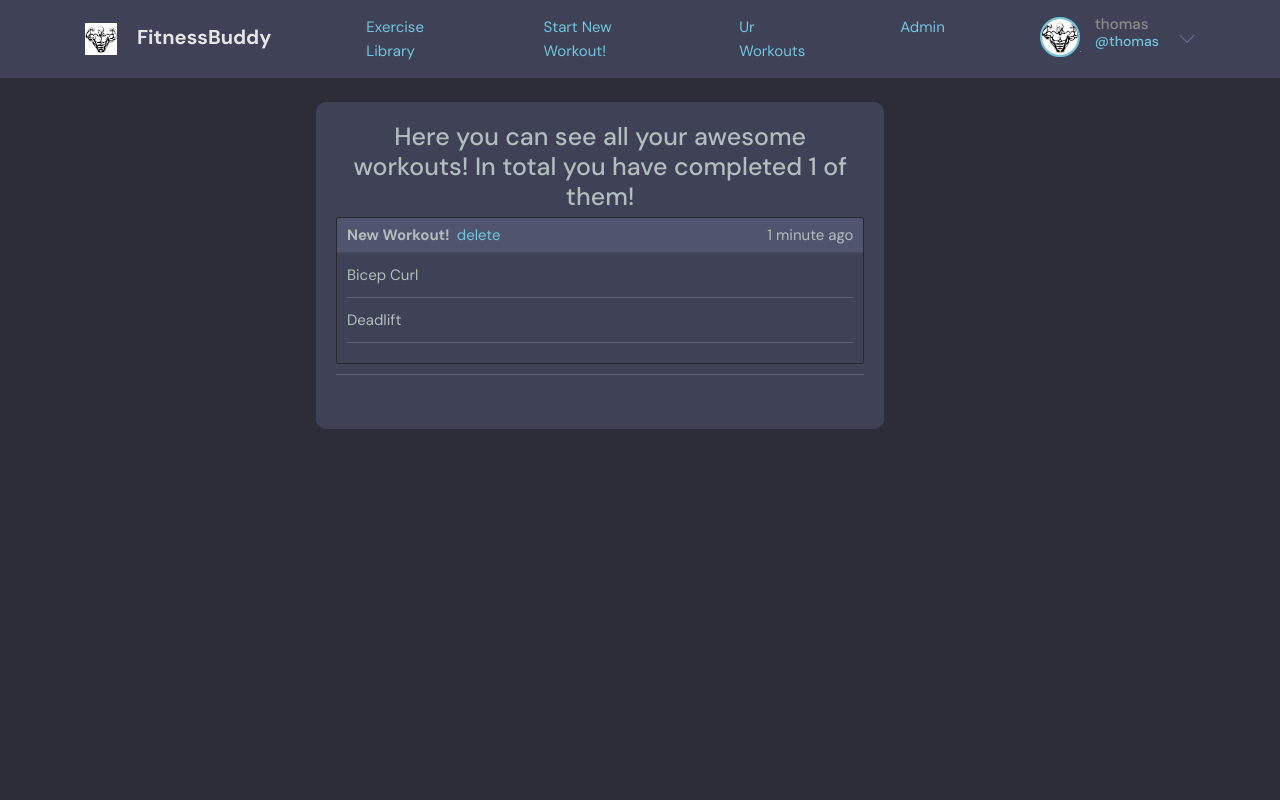
After one commit to ThomasvdHulst/FitnessBuddy_v2, a Django app: page /all-workouts in a window 1280 px wide. The commit adds this page. Run offline with Django 4.2, Linux system fonts and the light colour scheme; a user stored in the database is signed in; data comes from the database, SQL or seed files in the repository; both versions use the stored data as it was after the commit; parts of the project's set-up code (start-up, migrations or seed data) failed here and were passed over.

Commit message:
workouts changed

```diff
--- a/base/models.py
+++ b/base/models.py
@@ -38,6 +38,7 @@ class Workout(models.Model):
     exercise = models.ManyToManyField(Exercise)
     updated = models.DateTimeField(auto_now=True)
     created = models.DateTimeField(auto_now_add=True)
+    completed = models.CharField(max_length=5, default='NO')
 
     def __str__(self):
         return self.name
--- /dev/null
+++ b/base/templates/base/all_workouts.html
@@ -0,0 +1,52 @@
+{% extends 'main.html' %}
+
+{% block content %}
+<main class="layout layout--3">
+    <div class="container">
+        <div>
+
+        </div>
+
+        <div class="roomListRoom">
+            <div style="text-align:center ;">
+            <h1>Here you can see all your awesome workouts! In total you have completed {{workouts.count}} of them!</h1>
+            </div>
+
+            {% for workout in workouts %}
+                <div class="card mt-2">
+                    <div class="card-header">
+                        <div style="float:left ;">
+                            <strong>{{workout.name}} &nbsp; </strong>
+                        </div>
+                        <div style="float:left;">
+                            <a href="{% url 'delete-workout' workout.id %}"> delete </a>
+                        </div>
+                        <div style="float:right ;">
+                            {{workout.created|timesince}} ago
+                        </div>
+                    </div>
+                    <div class="card-body">
+                        {% for exercise in workout.exercise.all %}
+                        <div>
+                            <p>{{exercise.name}}</p>
+                        </div>
+                        <hr />
+                        {% endfor %}
+                    </div>
+                </div>
+                <hr><br />
+            {% empty %}
+                <br />
+                <div>
+                    <h3>You haven't completed any workouts yet! Start your first one <a href="{% url 'start-workout' %}">here</a>!</h3>
+                </div>
+            {% endfor %}
+        </div>
+
+        <div>
+
+        </div>
+    </div>
+</main>
+
+{% endblock %}
--- a/base/templates/base/exercise_library.html
+++ b/base/templates/base/exercise_library.html
@@ -31,7 +31,7 @@
                         <div class="card-header"><strong>{{exercise.name}}</strong></div>
                         <div class="card-body">
                             <div>
-                                <img class="image" src="{{ exercise.image.url }}" height="200px" width="200px"><br/>
+                                <img class="image" src="{{ exercise.image.url }}"><br/>
                             </div>
                             <div>
                                 <p>{{exercise.description}}</p>
--- a/base/templates/base/profile.html
+++ b/base/templates/base/profile.html
@@ -39,11 +39,10 @@
 
         {% include 'base/feed_component.html' %}
       </div>
-      <!-- Room List End -->
 
-      <!-- Activities Start -->
       {% include 'base/activity_component.html' %}
-      <!-- Activities End -->
+
+
     </div>
   </main>
 {% endblock %}
--- a/base/urls.py
+++ b/base/urls.py
@@ -23,5 +23,8 @@ urlpatterns = [
 
     path('exercise-library', views.exerciseLibrary, name="exercise-library"),
     path('start-workout', views.startWorkout, name="start-workout"),
-    path('workout', views.workout, name="workout")
+    path('workout', views.workout, name="workout"),
+    path('workout-completed', views.workoutCompleted, name="workout-completed"),
+    path('all-workouts', views.allWorkouts, name="all-workouts"),
+    path('delete-workout/<str:pk>/', views.deleteWorkout, name="delete-workout"),
 ]
--- a/base/views.py
+++ b/base/views.py
@@ -1,3 +1,4 @@
+from multiprocessing import context
 from django.shortcuts import render, redirect
 from django.http import HttpResponse
 from django.contrib import messages
@@ -210,7 +211,8 @@ def exerciseLibrary(request):
 @login_required(login_url='login')
 def startWorkout(request):
     if request.method =='POST':
-        workout = Workout(user=request.user)
+        workoutname = request.POST.get('workoutname') if request.POST.get('workoutname') != None else ''
+        workout = Workout(user=request.user, name=workoutname)
         workout.save()
         return redirect('workout')
 
@@ -220,22 +222,71 @@ def startWorkout(request):
 @login_required(login_url='login')
 def workout(request):
     workout = Workout.objects.filter(user=request.user).last()
-    workoutStarted = 'NO'
+    exercises = Exercise.objects.all()
+    currentExercises = workout.exercise.all()
 
-    workoutnamebtn = request.POST.get('workoutname')
-    addexercisebtn = request.POST.get('addexercisebtn')
     cancelbtn = request.POST.get('cancelbtn')
+    addNewExercisebtn = request.POST.get('addNewExercisebtn')
+    completebtn = request.POST.get('completebtn')
 
-    if workoutnamebtn != None:
-        workoutname = request.POST.get('workoutname') if request.POST.get('workoutname') != None else ''
-        workout.name = workoutname
-        workout.save()
-        workoutStarted = 'YES'
-
-    elif cancelbtn != None:
-        print('test')
+    if cancelbtn != None:
         workout.delete()
         return redirect('home')
 
-    context = {'workout':workout, 'workoutStarted':workoutStarted}
+    elif addNewExercisebtn != None:
+        exerciseChosen = Exercise.objects.filter(id=addNewExercisebtn).first()
+        workout.exercise.add(exerciseChosen)
+        workout.save()
+        currentExercises = workout.exercise.all()
+
+    elif completebtn != None:
+        if workout.exercise.exists():
+            workout.completed = 'YES'
+            workout.save()
+            return redirect('workout-completed')
+
+        else:
+             messages.error(request, 'Please at a exercise before completing your workout.')
+
+    context = {'workout':workout, 'exercises':exercises, 'currentExercises':currentExercises}
     return render(request, 'base/workout.html', context)
+
+@login_required(login_url='login')
+def workoutCompleted(request):
+    workouts = Workout.objects.filter(
+        Q(user=request.user) &
+        Q(completed='YES')
+    )
+
+    lastWorkout = Workout.objects.filter(
+        Q(user__exact=request.user) &
+        Q(completed='YES')
+    ).last()
+    lastWorkoutExercises = lastWorkout.exercise.all()
+
+    numberOfWorkouts = workouts.count()
+
+    context = {'numberOfWorkouts':numberOfWorkouts, 'lastWorkoutExercises':lastWorkoutExercises}
+    return render(request, 'base/workout_completed', context)
+
+@login_required(login_url='login')
+def allWorkouts(request):
+    workouts = Workout.objects.filter(
+        Q(user=request.user) &
+        Q(completed='YES')
+    )
+
+    context = {'workouts':workouts}
+    return render(request, 'base/all_workouts.html', context)
+
+@login_required(login_url='login')
+def deleteWorkout(request, pk):
+    workout = Workout.objects.get(id=pk)
+
+    if request.user != workout.user:
+        return HttpResponse('You are not allowed here!')
+
+    if request.method == 'POST':
+        workout.delete()
+        return redirect('all-workouts')
+    return render(request, 'base/delete.html', {'obj':workout})
--- a/static/styles/main.css
+++ /dev/null
@@ -1,3 +0,0 @@
-body{
-    background-color: aquamarine;
-}
--- a/static/styles/style.css
+++ b/static/styles/style.css
@@ -13,6 +13,27 @@
   --color-success: #5dd693;
   --color-error: #fc4b0b;
 }
+
+/*========== Own styling ==========*/
+.image {
+  min-height: 300px;
+  max-width: 100%;
+  height: auto;
+}
+
+.mt-2 {
+  background-color: var(--color-bg);
+}
+
+.card-header {
+  background-color: var(--color-dark-medium);
+}
+
+.card-body{
+  background-color: var(--color-dark);
+}
+
+
 
 /*========== base styles ==========*/
 
--- a/studybud/settings.py
+++ b/studybud/settings.py
@@ -42,7 +42,13 @@ INSTALLED_APPS = [
 
     'rest_framework',
     "corsheaders",
+
+    'crispy_bootstrap5',
 ]
+
+CRISPY_ALLOWED_TEMPLATE_PACKS = "bootstrap5"
+
+CRISPY_TEMPLATE_PACK = "bootstrap5"
 
 AUTH_USER_MODEL = 'base.User'
 
--- a/templates/main.html
+++ b/templates/main.html
@@ -6,6 +6,7 @@
     <meta http-equiv="X-UA-Compatible" content="IE=edge" />
     <meta name="viewport" content="width=device-width, initial-scale=1.0" />
     <link rel="shortcut icon" href="assets/favicon.ico" type="image/x-icon" />
+    <link href="https://cdn.jsdelivr.net/npm/bootstrap@5.1.3/dist/css/bootstrap.min.css" rel="stylesheet" integrity="sha384-1BmE4kWBq78iYhFldvKuhfTAU6auU8tT94WrHftjDbrCEXSU1oBoqyl2QvZ6jIW3" crossorigin="anonymous">
     <link rel="stylesheet" href="{% static 'styles/style.css' %}" />
     <title>FitnessBuddy</title>
   </head>
@@ -25,6 +26,11 @@
 
     {% endblock %}
 
+    <script
+      src="https://cdn.jsdelivr.net/npm/bootstrap@5.1.3/dist/js/bootstrap.bundle.min.js"
+      integrity="sha384-ka7Sk0Gln4gmtz2MlQnikT1wXgYsOg+OMhuP+IlRH9sENBO0LRn5q+8nbTov4+1p"
+      crossorigin="anonymous">
+    </script>
     <script src="{% static 'js/script.js' %}"></script>
   </body>
 </html>
--- a/templates/navbar.html
+++ b/templates/navbar.html
@@ -6,7 +6,7 @@
         <img src="{% static  'images/logoFDB.jpg' %}" />
         <h1>FitnessBuddy</h1>
       </a>
-      <form class="header__search" method="GET" action="{% url 'home' %}">
+      <!-- <form class="header__search" method="GET" action="{% url 'home' %}">
         <label>
           <svg version="1.1" xmlns="http://www.w3.org/2000/svg" width="32" height="32" viewBox="0 0 32 32">
             <title>search</title>
@@ -16,8 +16,8 @@
           </svg>
           <input name="q" placeholder="Search for rooms..." />
         </label>
-      </form>
-      <nav class="header__menu">
+      </form> -->
+
 
       {% if request.user.is_authenticated %}
         <div>
@@ -31,6 +31,12 @@
             Start New Workout!
           </a>
         </div>
+
+        <div>
+          <a href="{% url 'all-workouts' %}">
+            Ur Workouts
+          </a>
+        </div>
       {% endif %}
 
       {% if request.user.is_staff %}
@@ -40,6 +46,9 @@
           </a>
       </div>
       {% endif %}
+
+
+      <nav class="header__menu">
 
         <!-- Logged In -->
         {% if request.user.is_authenticated %}
```
Also changed, not shown: base/templates/base/startworkout.html (+11 -10 lines), base/templates/base/workout.html (+53 -15 lines), base/migrations/0006_workout_completed.py (added), db.sqlite3, static/images/logoFDB_7ghETaE.jpg (added), 1 other file.
